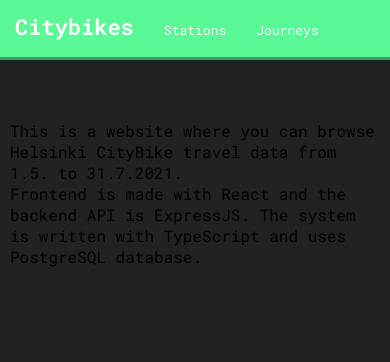
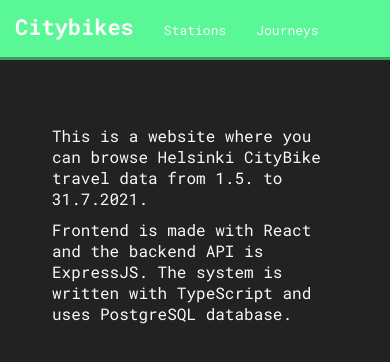
Before and after one commit to a-liljeroos/citybike-frontend, a React (Create React App) app: page / in a window 390 px wide. Shown: the top 362 px of the page. Built offline with nearby package versions, Linux system fonts and the light colour scheme.

Commit message:
improved index page styling

```diff
--- a/src/App.scss
+++ b/src/App.scss
@@ -46,7 +46,13 @@ main {
 }
 
 .index-text {
+  color: $text-color;
   text-align: left;
+  padding: 5px 20px 5px 20px;
+  @media (max-width: 500px) {
+    width: 80%;
+    padding: 5px;
+  }
   animation: text-reveal 700ms ease-out;
 }
 
```
